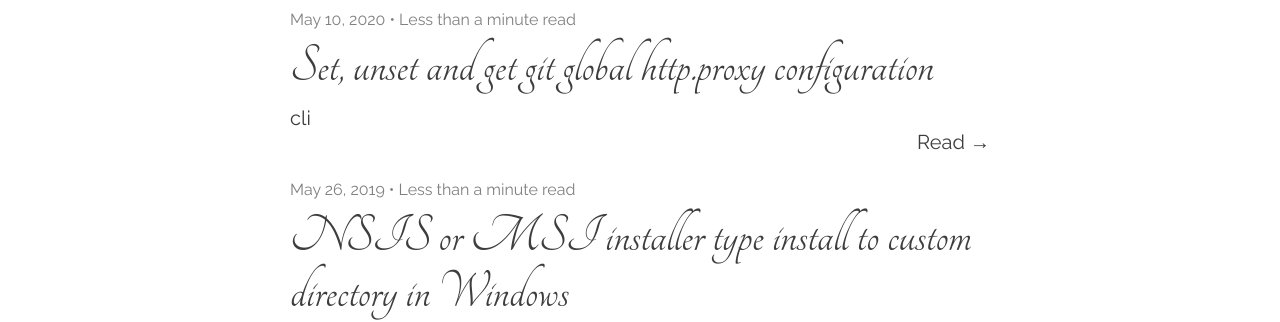
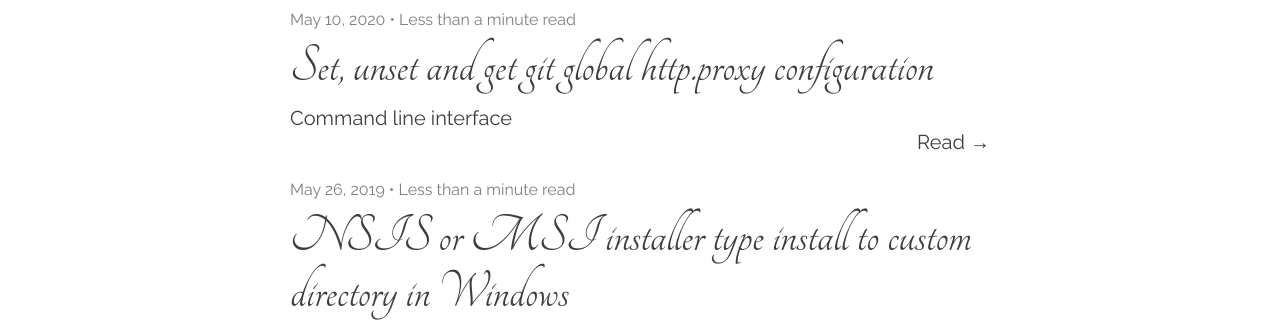
Before and after one commit to anonymoussc/anonymoussc.github.io, a Jekyll site: the page built from index.html, in a window 1280 px wide. Shown: the part 146-468 px from the top of the page. Built offline with Jekyll 4.4.1, drawn with Linux system fonts in a browser that asks for light colours; the list of posts is cut into pages by our own code.

Commit message:
modified 2020-05-10-Set-unset-and-get-git-global-http.proxy-cfg.md

```diff
--- a/_posts/2020-05-10-Set-unset-and-get-git-global-http.proxy-cfg.md
+++ b/_posts/2020-05-10-Set-unset-and-get-git-global-http.proxy-cfg.md
@@ -1,7 +1,7 @@
 ---
 title:  "Set, unset and get git global http.proxy configuration"
 date:   2020-05-10 16:56:00
-summary: cli
+summary: Command line interface
 ---
 
 ## Set
```
